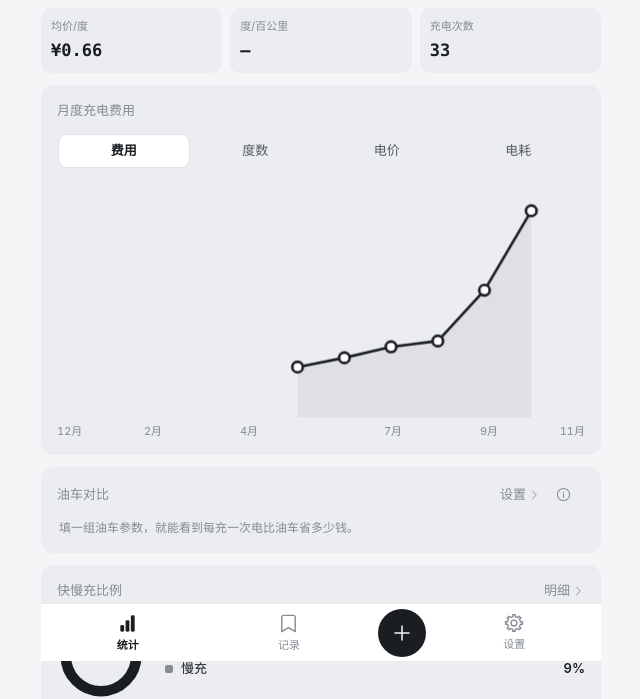
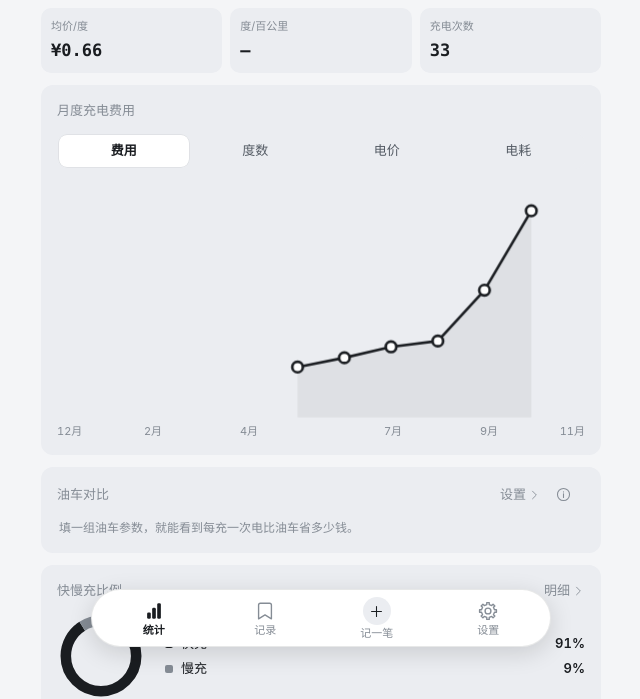
Before and after one commit to pers1e20/chongchongdian, a plain HTML site: page app/charging-tracker.html in a window 1280 px wide. Shown: the part 139-838 px from the top of the page, without its empty margins (319-959 px from the left). Drawn offline with Linux system fonts and the light colour scheme.

Commit message:
ui: 底栏改为悬浮胶囊，记一笔弱化为栏内普通项
- 底栏从贴底通栏改为距底 14px 的悬浮胶囊：圆角、四周细边框、极淡投影
- 四项等宽：统计 / 记录 / 记一笔 / 设置
- 记一笔去掉凸起黑色大圆，改为浅灰圆底加号 + 文字标签，视觉权重与其余项协调
- 保留 .tab-add 类名兼容 sync-check；flow-check 新增悬浮形态与不凸起断言（82 项）
- 全量回归全绿，375px 截图视觉验收通过

```diff
--- a/app/charging-tracker.html
+++ b/app/charging-tracker.html
@@ -207,39 +207,39 @@
     .nav-fill { flex: 1; }
 
     .tabbar {
-      position: fixed; left: 50%; bottom: 0;
+      position: fixed; left: 50%;
+      bottom: calc(14px + env(safe-area-inset-bottom));
       transform: translateX(-50%);
-      width: 100%; max-width: var(--page-max); height: calc(var(--tabbar-h) + env(safe-area-inset-bottom));
+      width: calc(100% - 40px); max-width: 460px; height: var(--tabbar-h);
       display: flex; align-items: center; justify-content: space-around;
-      padding: 0 6px env(safe-area-inset-bottom); z-index: 50;
+      padding: 0 6px; z-index: 50;
       background: var(--c-surface);
-      border-top: .5px solid var(--c-line);
+      border: .5px solid var(--c-line);
+      border-radius: var(--r-capsule);
+      box-shadow: 0 6px 24px rgba(0, 0, 0, .14);
     }
-    .tab-item {
-      position: relative; z-index: 1;
-      flex: 1; height: 52px; display: flex; flex-direction: column;
-      align-items: center; justify-content: center; gap: 2px;
-      color: var(--c-text-3); border-radius: 18px;
+    .tab-item, .tab-add, .tab-setting {
+      flex: 1; height: 50px; display: flex; flex-direction: column;
+      align-items: center; justify-content: center; gap: 3px;
+      color: var(--c-text-3); border-radius: 16px;
       transition: color var(--dur-2) var(--ease);
     }
-    .tab-item .i { width: 23px; height: 23px; }
-    .tab-label { font-size: var(--fs-11); font-weight: 500; }
+    .tab-item .i, .tab-setting .i { width: 22px; height: 22px; }
+    .tab-label { font-size: var(--fs-11); font-weight: 500; line-height: 1; }
     .tab-item.active { color: var(--c-text); }
     .tab-item.active .tab-label { font-weight: 600; }
     .tab-item .ico-on { display: none; }
     .tab-item.active .ico-on { display: block; }
     .tab-item.active .ico-off { display: none; }
-    .tab-add {
-      position: relative; z-index: 2;
-      width: 48px; height: 48px; flex-shrink: 0; margin: 0 8px;
-      display: grid; place-items: center; border-radius: 50%;
-      background: var(--c-text); color: var(--c-bg);
+    /* 记一笔：胶囊内普通一项，浅圆底加号，不再凸起打断栏体 */
+    .tab-add-icon {
+      display: grid; place-items: center;
+      width: 28px; height: 28px; border-radius: 50%;
+      background: var(--c-fill); color: var(--c-text);
       transition: transform var(--dur-1) var(--ease);
     }
-    .tab-add:active { transform: scale(.94); }
-    .tab-add .i { width: 24px; height: 24px; }
-    .tab-setting { color: var(--c-text-3); }
-    .tab-setting .i { width: 22px; height: 22px; }
+    .tab-add:active .tab-add-icon { transform: scale(.9); }
+    .tab-add .i { width: 17px; height: 17px; }
 
     .action-bar {
       position: fixed; left: 50%; transform: translateX(-50%); bottom: 0;
@@ -802,7 +802,6 @@
 
     /* ---------- 12. 响应式 ---------- */
     @media (min-width: 600px) {
-      .tabbar { width: 560px; }
       .sheet { border-radius: var(--r-sheet) var(--r-sheet) 0 0; }
     }
     @media (max-width: 359px) {
@@ -935,9 +934,10 @@
       <span class="tab-label">记录</span>
     </button>
     <button class="tab-add" onclick="App.openChargePage()" aria-label="记一笔">
-      <svg class="i" aria-hidden="true"><use href="#i-plus"/></svg>
+      <span class="tab-add-icon"><svg class="i" aria-hidden="true"><use href="#i-plus"/></svg></span>
+      <span class="tab-label">记一笔</span>
     </button>
-    <button class="tab-item tab-setting" onclick="App.openSettings()" aria-label="设置">
+    <button class="tab-setting" onclick="App.openSettings()" aria-label="设置">
       <svg class="i" aria-hidden="true"><use href="#i-gear"/></svg>
       <span class="tab-label">设置</span>
     </button>
--- a/docs/flow-check.mjs
+++ b/docs/flow-check.mjs
@@ -108,7 +108,9 @@ await reload();
 section('1. 首屏与空态');
 check('默认落在统计', (await ev("App.currentTab")) === 'stats');
 check('底栏含统计/记录/记一笔/设置四项',
-  (await ev("(function(){var t=document.querySelectorAll('.tabbar .tab-item').length;return t===3&&!!document.querySelector('.tab-add')&&!!document.querySelector('.tab-setting');})()")));
+  (await ev("(function(){var t=document.querySelectorAll('.tabbar .tab-item').length;return t===2&&!!document.querySelector('.tab-add .tab-label')&&!!document.querySelector('.tab-setting .tab-label');})()")));
+check('底栏为悬浮胶囊（离底+圆角）', await ev("(function(){var s=getComputedStyle(document.querySelector('.tabbar'));return parseFloat(s.bottom)>4&&parseFloat(s.borderTopLeftRadius)>20;})()"));
+check('记一笔不凸起（栏内等高普通项）', await ev("(function(){var a=document.querySelector('.tab-add'),b=document.querySelector('.tab-item');return Math.abs(parseFloat(getComputedStyle(a).height)-parseFloat(getComputedStyle(b).height))<=2&&parseFloat(getComputedStyle(a).borderRadius)<30;})()"));
 check('底栏已去掉背景块', !(await ev("!!document.querySelector('.tab-indicator')")));
 check('统计页选中态用实心图标', await ev("(function(){var e=document.querySelector('.tab-item.active .ico-on');return !!e&&getComputedStyle(e).display!=='none';})()"));
 check('顶部已沉浸：无页面标题', !(await ev("!!document.querySelector('#panel-stats .nav-heading,#panel-records .nav-heading,.tab-panel .nav')")));
```
